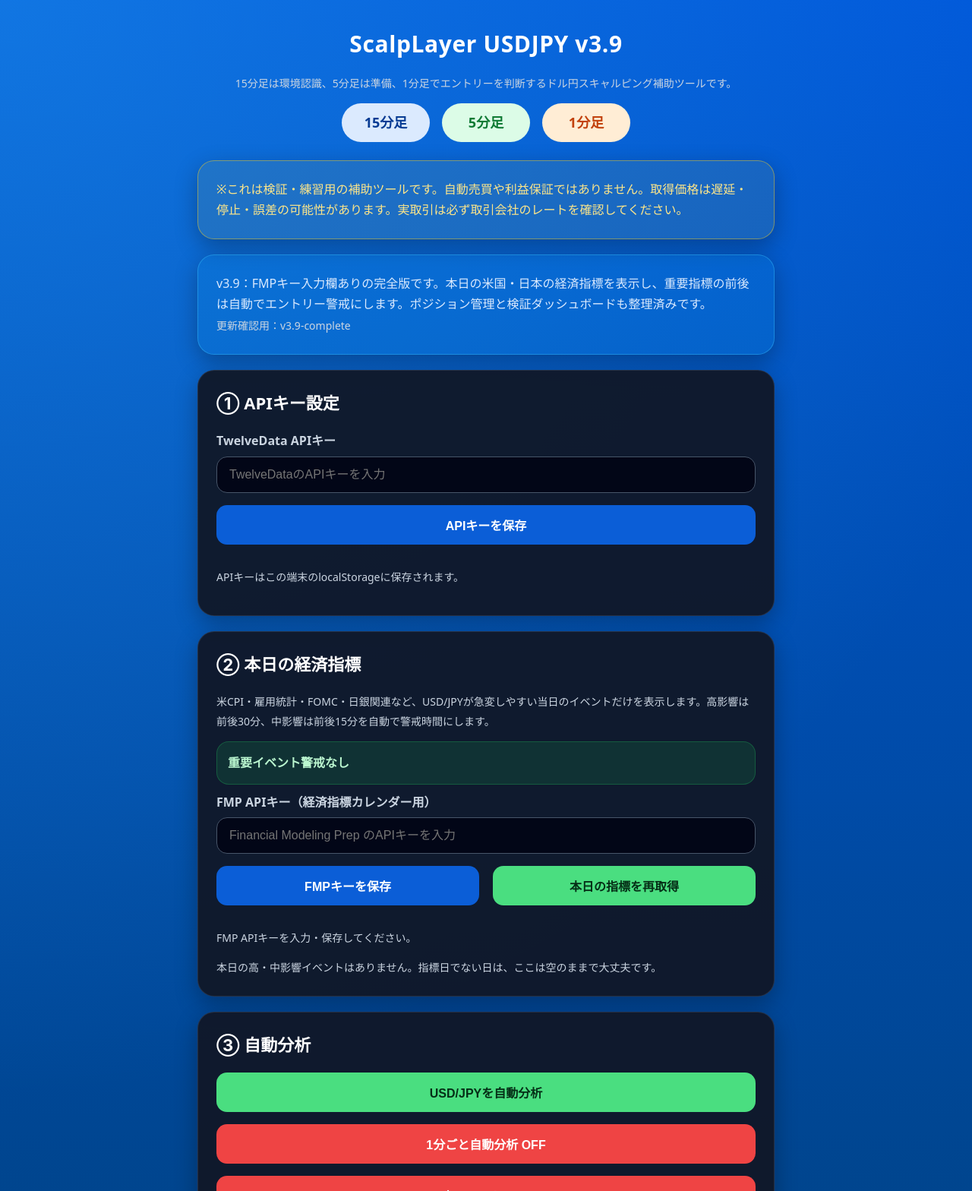
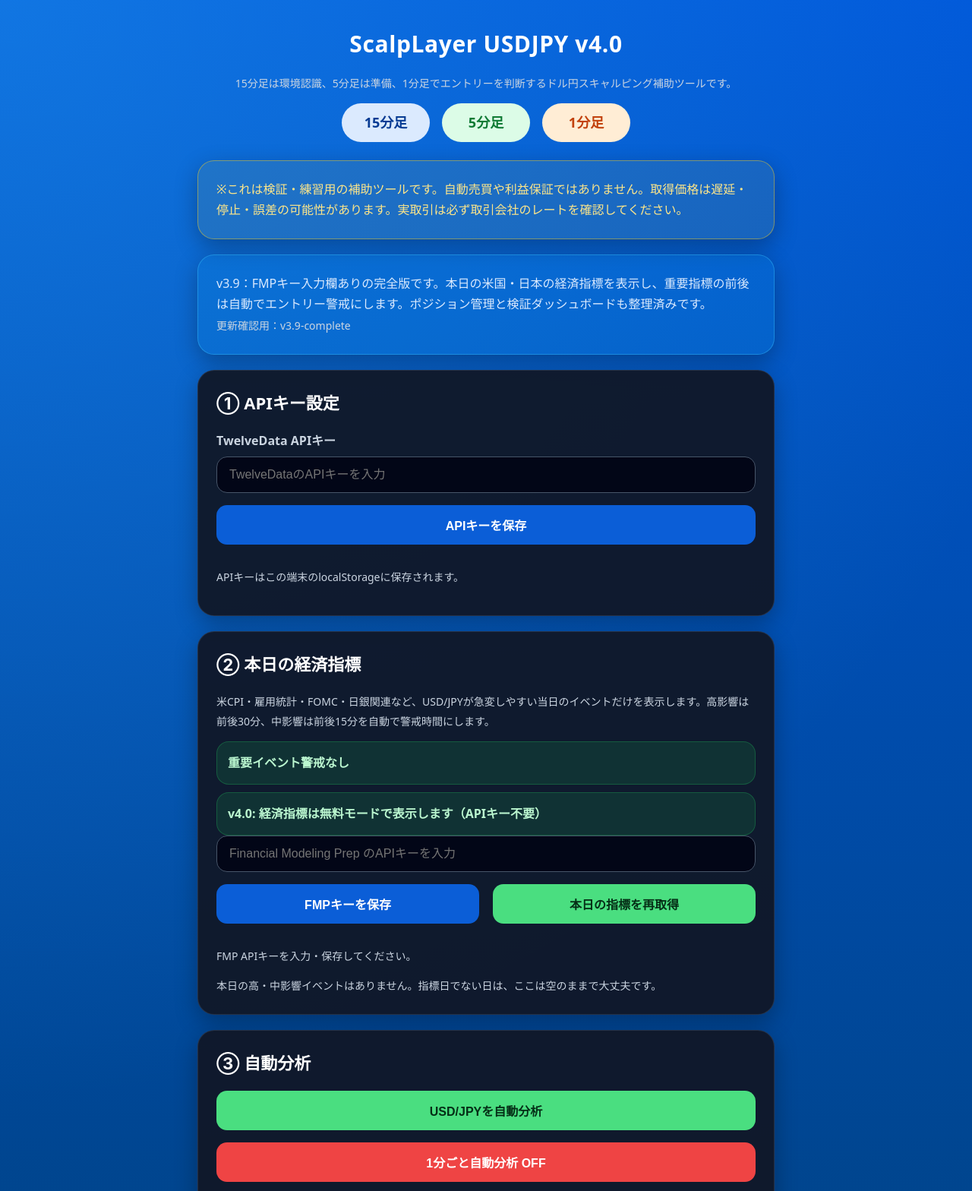
Before and after one commit to toshihideterui/ScalpLayer-USDJPY, a plain HTML site: page index.html in a window 1280 px wide. Shown: the top 1568 px of the page at 76% size. Drawn offline with Linux system fonts and the light colour scheme.

Commit message:
Add files via upload

```diff
--- a/index.html
+++ b/index.html
@@ -5,12 +5,12 @@
   <meta name="viewport" content="width=device-width, initial-scale=1.0" />
   <link rel="manifest" href="manifest.json" />
   <meta name="theme-color" content="#0057d9" />
-  <meta name="scalplayer-version" content="3.9-complete" />
+  <meta name="scalplayer-version" content="4.0-complete" />
   <meta name="apple-mobile-web-app-capable" content="yes" />
   <meta name="apple-mobile-web-app-status-bar-style" content="black-translucent" />
   <meta name="apple-mobile-web-app-title" content="ScalpLayer" />
   <link rel="apple-touch-icon" href="icon-192.png" />
-  <title>ScalpLayer USDJPY v3.9</title>
+  <title>ScalpLayer USDJPY v4.0</title>
   <style>
     :root {
       --bg1: #0057d9; --bg2: #003f75; --bg3: #07111f; --card: #101827; --input: #020617;
@@ -113,7 +113,7 @@
 <body>
   <main class="container">
     <section class="hero">
-      <h1>ScalpLayer USDJPY v3.9</h1>
+      <h1>ScalpLayer USDJPY v4.0</h1>
       <p class="small">15分足は環境認識、5分足は準備、1分足でエントリーを判断するドル円スキャルピング補助ツールです。</p><div class="timeframeTabs"><span class="sectionLabel labelBlue">15分足</span><span class="sectionLabel labelGreen">5分足</span><span class="sectionLabel labelOrange">1分足</span></div>
     </section>
 
@@ -134,7 +134,7 @@
       <p class="small">米CPI・雇用統計・FOMC・日銀関連など、USD/JPYが急変しやすい当日のイベントだけを表示します。高影響は前後30分、中影響は前後15分を自動で警戒時間にします。</p>
       <div id="eventRiskStatus" class="eventSafe">重要イベント警戒なし</div>
 
-      <label for="fmpApiKey">FMP APIキー（経済指標カレンダー用）</label>
+      <div class="eventSafe">v4.0: 経済指標は無料モードで表示します（APIキー不要）</div>
       <input id="fmpApiKey" type="password" placeholder="Financial Modeling Prep のAPIキーを入力" />
       <div class="grid">
         <button class="blue" onclick="saveFmpApiKey()">FMPキーを保存</button>
```
